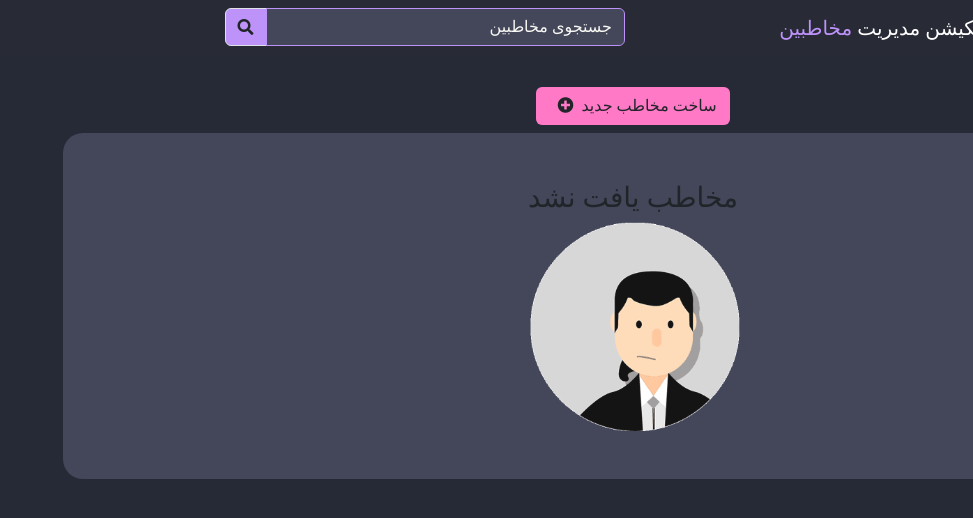
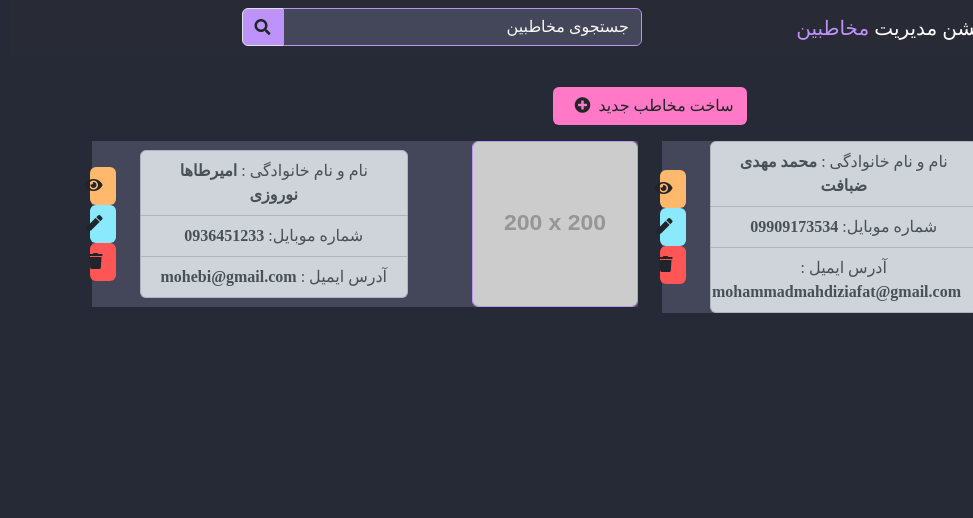
Before and after one commit to mohammadmahdiziyafat/reactContactsProject, a React (Create React App) app: page /contacts in a window 1280 px wide. Shown: the top 518 px of the page, without its empty margins (307-1280 px from the left). Built offline with nearby package versions, Linux system fonts and the light colour scheme; data requests are answered from the project's data file.

Commit message:
introduction implementatin api and introduction basic lifecycle concept

```diff
--- a/package.json
+++ b/package.json
@@ -8,6 +8,7 @@
     "@testing-library/jest-dom": "^6.9.1",
     "@testing-library/react": "^16.3.2",
     "@testing-library/user-event": "^13.5.0",
+    "axios": "^1.18.1",
     "bootstrap": "^5.3.8",
     "font-awesome": "^4.7.0",
     "react": "^19.2.7",
--- a/src/App.js
+++ b/src/App.js
@@ -1,31 +1,53 @@
-import { useState } from 'react';
+import { useState, useEffect } from 'react';
 
 import './App.css';
 
-import {Navigate , Routes , Route} from 'react-router-dom'
+import { Navigate, Routes, Route } from 'react-router-dom'
+// import axios for fetching data
+import axios from 'axios'
 // better way importing Conponent
-import {
-  AddContact,
-  EditContact,
-  ViewContact,
-  Contact,
-  Contacts,
-  Navbar
-} from './components/index'
+import * as components from './components/index'
 
 const App = () => {
   const [getContacts, setContacts] = useState([]);
   // use loading
   const [loading, setLoading] = useState(false)
+  // type group
+  // const [groups, setGroup] = useState({});
+  // fetch API
+
+  useEffect(() => {
+    const fetchData = async () => {
+      try {
+        setLoading(true)
+        // fetch contact user
+        const { data: contactsData } = await axios.get('http://localhost:9000/contacts');
+
+        console.log(contactsData)
+        // fetch contact user type
+        // const { data: groupData } = await axios.get('http://localhost9000/group');
+        // set
+        setContacts(contactsData);
+        // setGroup(groupData);
+        setLoading(false)
+      }
+      catch (err) {
+        console.log(err.message);
+        setLoading(false)
+      }
+    }
+    fetchData();
+  }, [])
+
   return (
     <div className="App">
-      <Navbar />
+      <components.Navbar />
       <Routes>
-        <Route path = '/' element ={<Navigate to = '/contacts' />} />
-        <Route path ='/contacts' element ={<Contacts Contacts={getContacts} loading={loading}/>}/>
-        <Route path ='/contacts/Add' element ={<AddContact/>}/>
-        <Route path = 'contacts/:contactId' element ={<ViewContact /> }/>
-        <Route path='contacts/Edit/:contactId' element = {<EditContact />}/>
+        <Route path='/' element={<Navigate to='/contacts' />} />
+        <Route path='/contacts' element={<components.Contacts Contacts={getContacts} loading={loading} />} />
+        <Route path='/contacts/Add' element={<components.AddContact />} />
+        <Route path='contacts/:contactId' element={<components.ViewContact />} />
+        <Route path='contacts/Edit/:contactId' element={<components.EditContact />} />
 
       </Routes>
 
--- a/src/components/contacts/Contact.jsx
+++ b/src/components/contacts/Contact.jsx
@@ -1,6 +1,6 @@
 import { CURRENTLINE, CYAN, ORANGE, PURPLE, RED } from '../../helpers/colors'
 
-const Contact = () => {
+const Contact = ({ Contact, loading }) => {
   return (
     <div className="col md-6">
       {" "}
@@ -8,27 +8,28 @@ const Contact = () => {
         <div className="card-body">
           <div className="row align-items-center d-flex justify-content-around">
             <div className="col-md-4 col-sm-4">
+
               <img
-                src="https://placehold.co/200x200"
-                alt="fd"
+                src={Contact.photo || "https://placehold.co/200x200"}
+                alt={Contact.fullName}
                 style={{ border: `1px solid ${PURPLE}` }}
                 className="img-fluid rounded"
-              ></img>
+              />
             </div>
             <div className="col-md-7 col-sm-7">
               <ul className="list-group">
                 <li className="list-group-item list-group-item-dark">
                   نام و نام خانوادگی :{" "}
-                  <span className="fw-bold">محمد مهدی ضیافت</span>
+                  <span className="fw-bold">{Contact.fullName}</span>
                 </li>
                 <li className="list-group-item list-group-item-dark">
                   شماره موبایل:{" "}
-                  <span className="fw-bold">09909173537</span>
+                  <span className="fw-bold">{Contact.mobile}</span>
                 </li>
                 <li className="list-group-item list-group-item-dark">
                   آدرس ایمیل :{" "}
                   <span className="fw-bold">
-                    mohammadmahdiziafat@gmail.com
+                    {Contact.email}
                   </span>
                 </li>
               </ul>
--- a/src/components/contacts/Contacts.jsx
+++ b/src/components/contacts/Contacts.jsx
@@ -1,6 +1,6 @@
 import React from "react";
 import Contact from "./Contact";
-import { CURRENTLINE, PINK } from "../../helpers/colors";
+import { CURRENTLINE, ORANGE, PINK, } from "../../helpers/colors";
 // spinner loading
 import Spinner from "../Spinner";
 const Contacts = ({ Contacts, loading }) => {
@@ -27,13 +27,13 @@ const Contacts = ({ Contacts, loading }) => {
           <div className="row">
             {/* Contact */}
             {Contacts.length > 0 ? (
-              Contacts.map((c) => <Contact key={c.id} Contacts={c} />)
+              Contacts.map((c) => <Contact key={c.id} Contact={c} />)
             ) : (
               <div
                 className="text-center py-5"
                 style={{ backgroundColor: CURRENTLINE, borderRadius: "20px" }}
               >
-                <p className="h3">مخاطب یافت نشد</p>
+                <p className="h3 " style={{ color: ORANGE, fontSize: '2rem' }}>مخاطب یافت نشد...</p>
                 <img
                   src={require("../../assets/no-found.gif")}
                   alt="not found"
--- a/src/server/db.json
+++ b/src/server/db.json
@@ -4,14 +4,16 @@
       "fullName": "محمد مهدی ضبافت",
       "photo": "",
       "mobile": "09909173534",
+      "email": "mohammadmahdiziafat@gmail.com",
       "job": "برنامه نویس",
       "group": "1",
       "id": "CtZPZfyvRAQ"
     },
     {
-      "fullName": "امیرطاها محبی",
+      "fullName": "امیرطاها نوروزی",
       "photo": "",
-      "mobile": "09352631255",
+      "mobile": "0936451233",
+      "email": "mohebi@gmail.com",
       "job": "برنامه نویس",
       "group": "2",
       "id": "964B8Qp_L5k"
```
Also changed, not shown: 1 other file (tests, documents, lock files or other folders).
